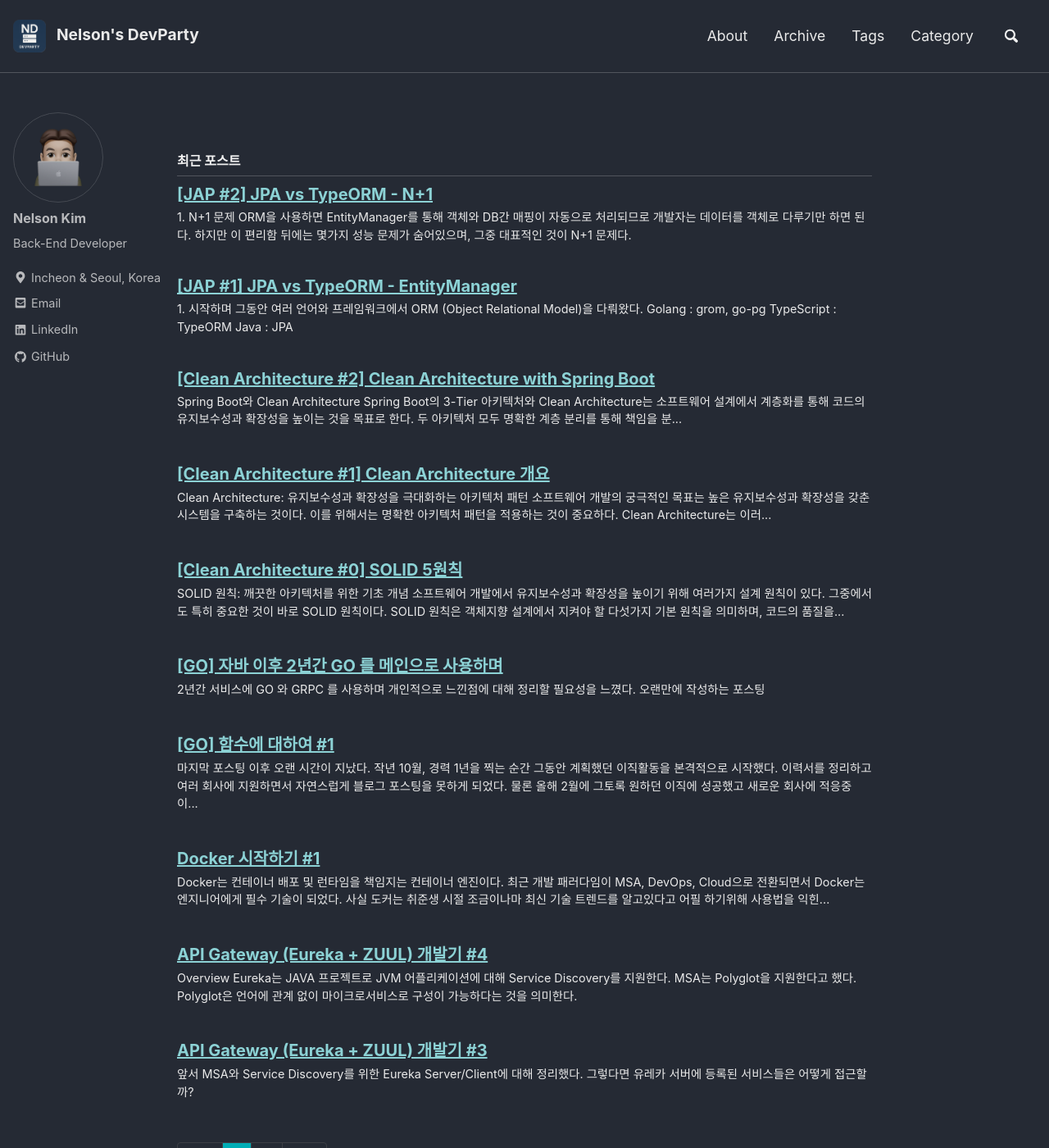
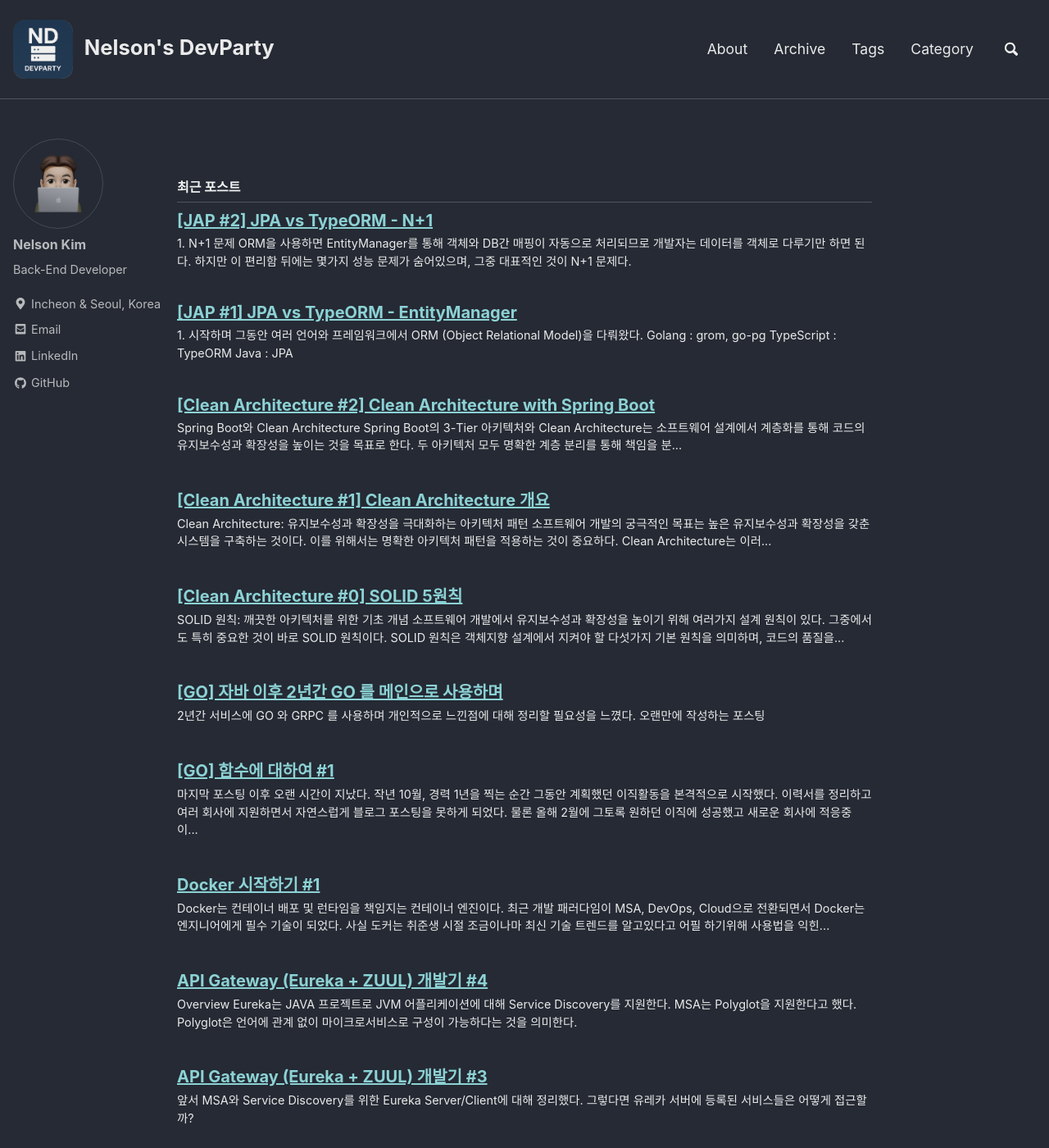
Before and after one commit to ssipflow/ssipflow.github.io, a Jekyll site: the page built from index.html, in a window 1280 px wide and 1400 px high. Shown: the whole window at 82% size. Built offline with Jekyll 4.4.1, drawn with Linux system fonts in a browser that asks for light colours; nearby versions of some CDN libraries; the list of posts is cut into pages by our own code.

Commit message:
Adjust logo size and title font size in masthead
- Increase logo height to 4.5rem for better visibility
- Increase title font size to 1.6rem
- Improve visual balance between logo and title

🤖 Generated with [Claude Code](https://claude.ai/code)

Co-Authored-By: Claude <noreply@anthropic.com>

```diff
--- a/_sass/minimal-mistakes/_masthead.scss
+++ b/_sass/minimal-mistakes/_masthead.scss
@@ -46,10 +46,10 @@
   align-items: center;
   font-weight: bold;
   z-index: 20;
-  font-size: 1.2rem;
+  font-size: 1.6rem;
 
   .site-logo {
-    height: 2.5rem;
+    height: 4.5rem;
     width: auto;
     margin-right: 0.5rem;
     vertical-align: middle;
```
